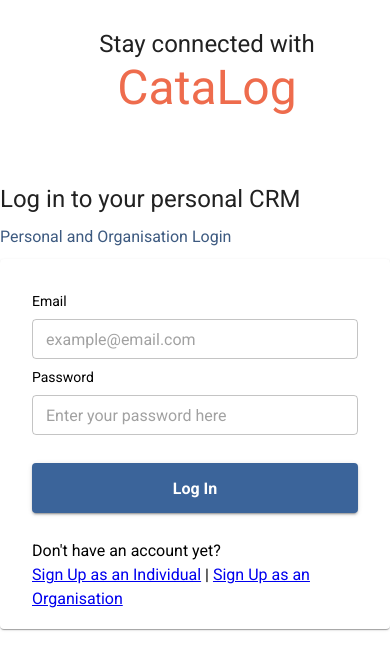
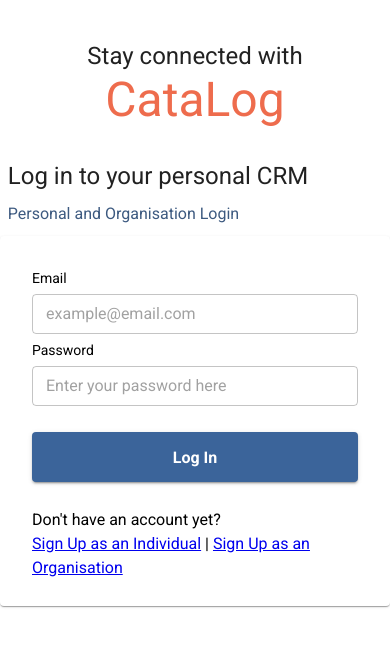
Before and after one commit to bawses/it-project-crm, a Next.js app: page /login in a window 390 px wide. Shown: the top 670 px of the page. Built offline with nearby package versions, Linux system fonts and the light colour scheme; no server answers; a web font is replaced by a local one.

Commit message:
Fixed responsive styling, including in navbar & login/signup pages

```diff
--- a/components/navLayout/Footer.tsx
+++ b/components/navLayout/Footer.tsx
@@ -23,7 +23,8 @@
       maxHeight: "50px",
     },
     navButton: {
-      margin: theme.spacing(5),
+      marginLeft: theme.spacing(3),
+      marginRight: theme.spacing(3),
     },
   })
 );
@@ -38,7 +39,7 @@
   const router = useRouter();
   return (
     <div>
-      <AppBar position="fixed" color="primary" className={classes.appBar}>
+      <AppBar color="primary" className={classes.appBar}>
         <Toolbar className={classes.customizeToolbar}>
           <div className={classes.grow}>
             <Box display="flex" justifyContent="center">
--- a/pages/login/index.tsx
+++ b/pages/login/index.tsx
@@ -1,5 +1,6 @@
 import { useRouter } from "next/router";
 import Link from "next/link";
+import Layout from "../../components/navLayout/Layout";
 import { getSession, signIn } from "next-auth/client";
 import React, { useEffect, useState, ChangeEvent, MouseEvent } from "react";
 import useMediaQuery from "@material-ui/core/useMediaQuery";
@@ -30,14 +31,12 @@
     },
 
     logobox: {
-      [theme.breakpoints.down("sm")]: {
-        paddingTop: theme.spacing(2.5),
-        paddingBottom: theme.spacing(2),
-        paddingLeft: theme.spacing(2),
-        marginLeft: theme.spacing(1),
-        marginTop: theme.spacing(1),
+      [theme.breakpoints.down("md")]: {
+        paddingTop: theme.spacing(2),
+        // paddingBottom: theme.spacing(2),
+        marginTop: theme.spacing(3),
       },
-      [theme.breakpoints.up("md")]: {
+      [theme.breakpoints.up("lg")]: {
         backgroundColor: COLORS.white,
         marginLeft: theme.spacing(3),
       },
@@ -51,6 +50,7 @@
     formTitle: {
       [theme.breakpoints.down("sm")]: {
         paddingTop: 20,
+        marginLeft:"2%",
       },
       [theme.breakpoints.between("md", "lg")]: {
         paddingTop: 60,
@@ -64,6 +64,9 @@
     formSubheading: {
       color: COLORS.primaryBlueDark,
       paddingBottom: 10,
+      [theme.breakpoints.down("sm")]: {
+        marginLeft:"2%",
+      },
     },
 
     paper: {
@@ -78,17 +81,20 @@
 
     form: {
       paddingTop: "3%",
-      paddingBottom: "3%",
-      [theme.breakpoints.down("sm")]: {
-        marginTop: "5%",
-      },
-      [theme.breakpoints.up("sm")]: {
+      paddingBottom: "5%",
+      [theme.breakpoints.up("md")]: {
         marginLeft: "-10%",
+        paddingTop: "3%",
       },
     },
 
     textbox: {
-      margin: "8px auto",
+      [theme.breakpoints.down("sm")]: {
+        margin: "6px auto",
+      },
+      [theme.breakpoints.up("md")]: {
+        margin: "8px auto",
+      },
       backgroundColor: COLORS.white,
     },
 
@@ -218,7 +224,7 @@
           </Paper>
         </div>
       </Grid>
-      {/* </Grid> */}
     </main>
+
   );
 }
```
Also changed, not shown: components/navLayout/Navbar.tsx (+18 -2 lines), pages/signup/index.tsx (+5 -11 lines).
